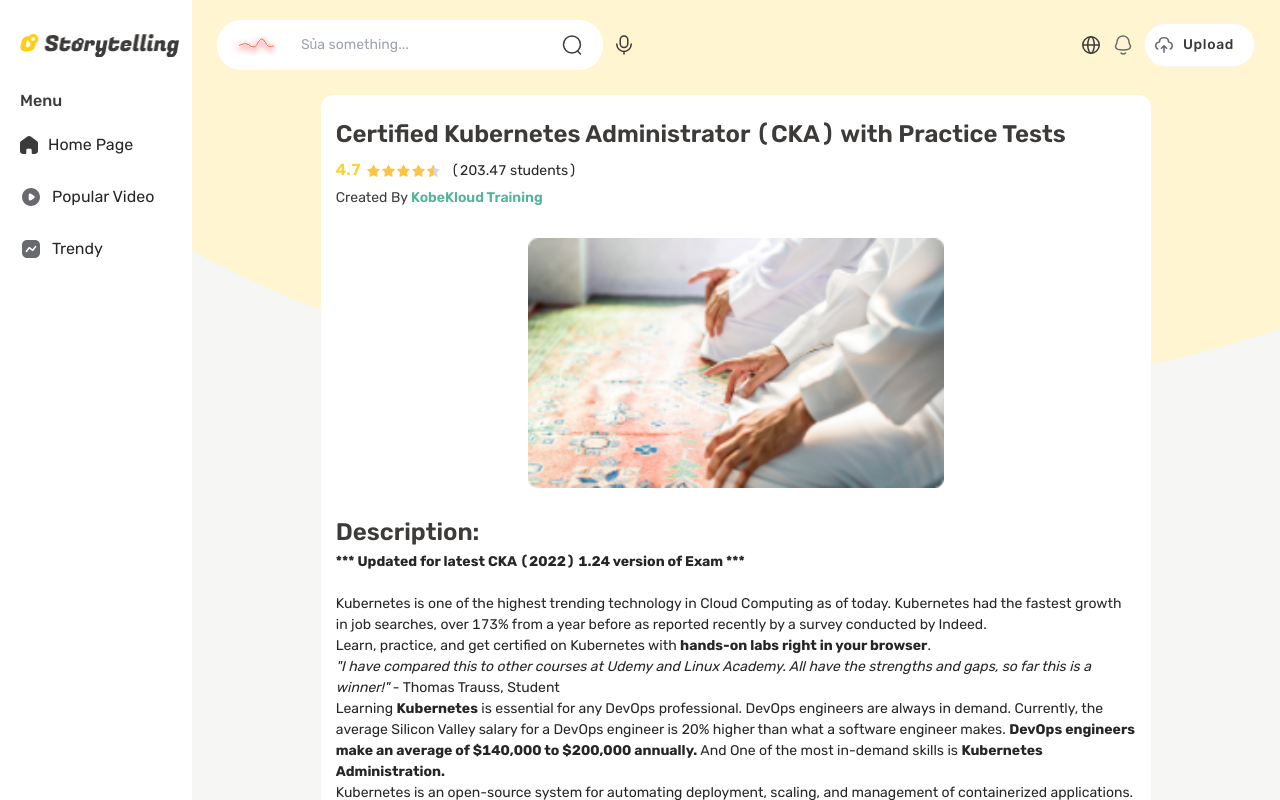
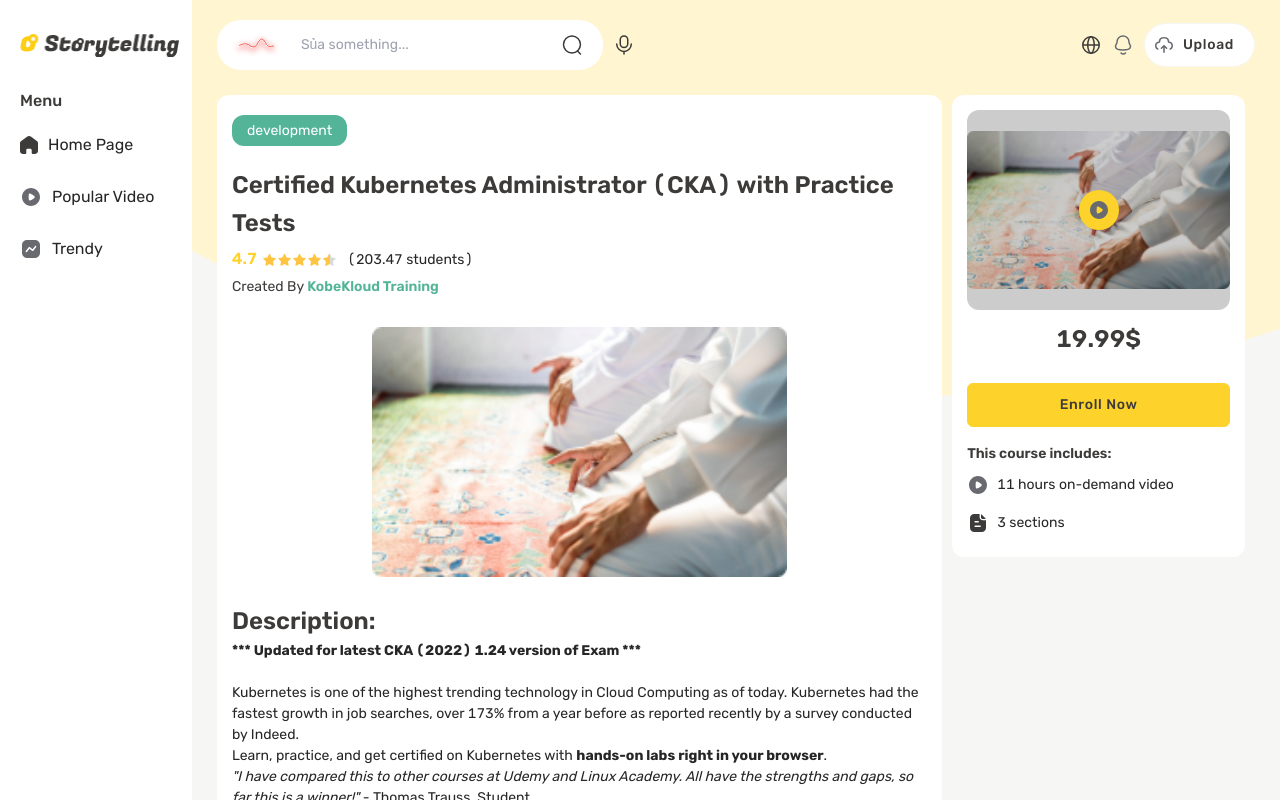
Before and after one commit to toanil315/storytelling, a Next.js app: page /courses/1 in a window 1280 px wide. Built offline with nearby package versions, Linux system fonts and the light colour scheme.

Commit message:
finish course view

```diff
--- /dev/null
+++ b/src/components/icons/PaperIcon.tsx
@@ -0,0 +1,24 @@
+import * as React from "react";
+
+function SvgComponent(props: React.SVGProps<SVGSVGElement>) {
+  return (
+    <svg
+      width="22"
+      height="22"
+      viewBox="0 0 22 22"
+      fill="none"
+      xmlns="http://www.w3.org/2000/svg"
+      {...props}
+    >
+      <path
+        fillRule="evenodd"
+        clipRule="evenodd"
+        d="M8.10657 14.951H13.1759C13.5579 14.951 13.8748 14.645 13.8748 14.276C13.8748 13.907 13.5579 13.61 13.1759 13.61H8.10657C7.72451 13.61 7.40768 13.907 7.40768 14.276C7.40768 14.645 7.72451 14.951 8.10657 14.951ZM11.2563 9.11H8.10657C7.72451 9.11 7.40768 9.416 7.40768 9.785C7.40768 10.154 7.72451 10.451 8.10657 10.451H11.2563C11.6383 10.451 11.9551 10.154 11.9551 9.785C11.9551 9.416 11.6383 9.11 11.2563 9.11ZM17.9064 8.32305C18.1255 8.32063 18.364 8.318 18.5807 8.318C18.8136 8.318 19 8.498 19 8.723V15.959C19 18.191 17.127 20 14.816 20H7.39837C4.97554 20 3 18.101 3 15.761V6.059C3 3.827 4.88235 2 7.20268 2H12.1788C12.4211 2 12.6075 2.189 12.6075 2.414V5.312C12.6075 6.959 14.0146 8.309 15.7199 8.318C16.1182 8.318 16.4693 8.32085 16.7766 8.32334C17.0157 8.32528 17.2283 8.327 17.4158 8.327C17.5485 8.327 17.7204 8.3251 17.9064 8.32305ZM18.1634 7.0094C17.3974 7.0121 16.4945 7.0094 15.8449 7.0031C14.8143 7.0031 13.9654 6.1832 13.9654 5.1878V2.8154C13.9654 2.4275 14.4528 2.2349 14.7314 2.5148C15.2357 3.02127 15.9288 3.71746 16.6187 4.41046C17.3067 5.10164 17.9917 5.78965 18.483 6.2831C18.7551 6.5558 18.5557 7.0085 18.1634 7.0094Z"
+        fill="#3D3B39"
+      />
+    </svg>
+  );
+}
+
+const MemoSvgComponent = React.memo(SvgComponent);
+export default MemoSvgComponent;
--- a/src/containers/CourseDetailContainer/index.tsx
+++ b/src/containers/CourseDetailContainer/index.tsx
@@ -10,6 +10,10 @@
 import formatNumber from "src/utils/helpers/formatNumber";
 import ImageComponent from "src/components/commons/Image";
 import CourseContents from "./components/CourseContents/CourseContents";
+import Button from "src/components/commons/Button";
+import PlayIcon from "src/components/icons/PlayIcon";
+import PaperIcon from "src/components/icons/PaperIcon";
+import Center from "src/components/commons/Center";
 
 const course = {
   id: "1",
@@ -32,8 +36,18 @@
 
 const CourseDetailContainer = () => {
   return (
-    <Box as={Row} width="80%" margin="0 auto">
-      <Box as={Col} bg="white" borderRadius="large" span={24} padding="15px">
+    <Box as={Row} width="100%" gutter={[10, 0]}>
+      <Col span={17}>
+        <Box bg="white" borderRadius="large" padding="15px">
+          <Box
+            width="max-content"
+            padding="5px 15px"
+            borderRadius="large"
+            bg="green"
+            margin="5px 0 15px"
+          >
+            <Text color="white">{course.category.name}</Text>
+          </Box>
           <Box
             as={Text}
             padding="5px 0"
@@ -89,7 +103,10 @@
             </Box>
           </Box>
           <Box margin="25px 0" width="100%" height="250px">
-          <ImageComponent src="/assets/thumbnail-example.png" alt="thumbnail" />
+            <ImageComponent
+              src="/assets/thumbnail-example.png"
+              alt="thumbnail"
+            />
           </Box>
           <Box margin="15px 0">
             <Text fontSize="xl" lineHeight="xl" fontWeight="bold" color="text">
@@ -106,6 +123,70 @@
             </Box>
           </Box>
         </Box>
+      </Col>
+      <Col span={7}>
+        <Box bg="white" borderRadius="large" padding="15px">
+          <Box width="100%" height="200px" style={{ position: "relative" }}>
+            <ImageComponent
+              src="/assets/thumbnail-example.png"
+              alt="thumbnail"
+            />
+            <Center
+              style={{ position: "absolute", top: 0, left: 0 }}
+              width="100%"
+              height="100%"
+              bg="rgba(0,0,0, 0.2)"
+              borderRadius="large"
+            >
+              <Center
+                width="40px"
+                height="40px"
+                bg="primary"
+                borderRadius="rounded"
+              >
+                <PlayIcon />
+              </Center>
+            </Center>
+          </Box>
+          <Box
+            fontSize="xl"
+            fontWeight="bold"
+            color="text"
+            lineHeight="xl"
+            textAlign="center"
+            as={Text}
+            padding="10px 0"
+          >
+            19.99$
+          </Box>
+          <Box as={Button} width="100%" margin="15px 0">
+            Enroll Now
+          </Box>
+          <Box as="ul">
+            <Text
+              fontSize="sm"
+              fontWeight="bold"
+              color="text"
+              lineHeight="large"
+              margin="0 0 10px"
+            >
+              This course includes:
+            </Text>
+            <Box as="li" display="flex" padding="8px 0">
+              <Box width="30px">
+                <PlayIcon />
+              </Box>
+              <Text>11 hours on-demand video</Text>
+            </Box>
+            <Box as="li" display="flex" margin="8px 0">
+              <Box width="30px">
+                <PaperIcon />
+              </Box>
+              <Text>3 sections</Text>
+            </Box>
+          </Box>
+        </Box>
+      </Col>
     </Box>
   );
 };
```
Lines whose indentation alone changed are shown as unchanged.
